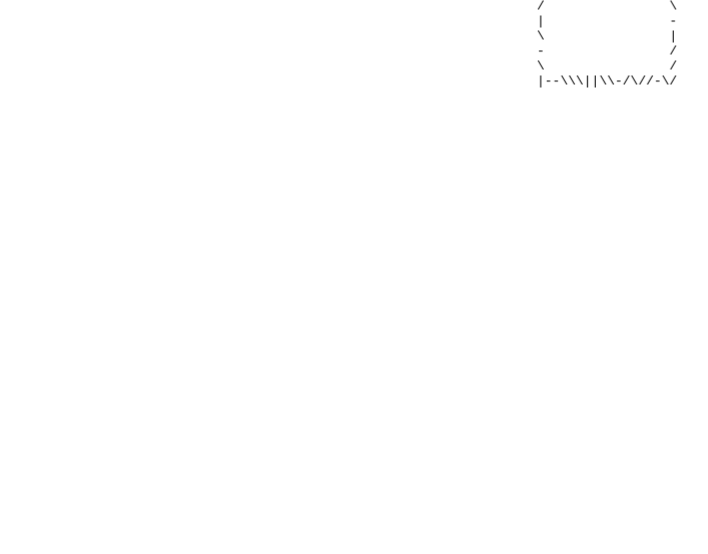
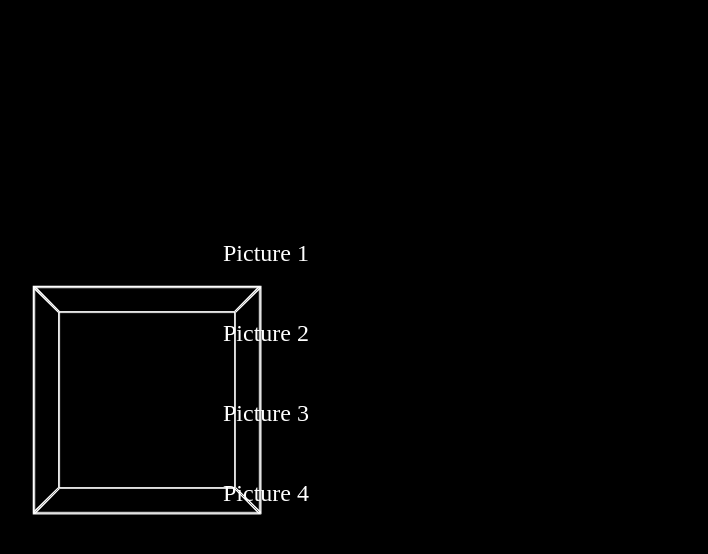
Before and after one commit to diyar2137237243/wanrosm.github.io, a plain HTML site: page index.html in a window 1280 px wide. Shown: the whole page, without its empty margins (33-741 px from the left). Drawn offline with Linux system fonts and the light colour scheme.

Commit message:
Update index.htmlUp

```diff
--- a/index.html
+++ b/index.html
@@ -1,60 +1,121 @@
 <!DOCTYPE html>
 <html>
 <head>
-    <title>3D ASCII Rectangle</title>
     <style>
-        #container {
-            position: relative;
-            perspective: 500px;
+        body {
+            background-color: black;
+            margin: 0;
+            overflow: hidden;
         }
 
-        #rectangle {
+        .container {
             position: absolute;
             top: 50%;
-            left: 50%;
-            transform: translate(-50%, -50%);
-            animation: rotate 1s infinite linear;
+            left: 80px; /* Adjust the left value as needed */
+            transform: translateY(-50%);
+            width: 200px;
+            height: 200px;
+            perspective: 800px;
         }
 
-        @keyframes rotate {
-            0% {
-                transform: translate(-50%, -50%) rotateX(0deg) rotateY(0deg) rotateZ(0deg);
-            }
-            100% {
-                transform: translate(-50%, -50%) rotateX(360deg) rotateY(360deg) rotateZ(360deg);
-            }
+        .cube {
+            position: relative;
+            width: 100%;
+            height: 100%;
+            transform-style: preserve-3d;
+            animation: spin 5s infinite linear;
+        }
+
+        .face {
+            position: absolute;
+            width: 200px;
+            height: 200px;
+            border: 2px solid white;
+            box-sizing: border-box;
+        }
+
+        .front { transform: translateZ(100px); }
+        .back { transform: translateZ(-100px); }
+        .right { transform: rotateY(90deg) translateZ(100px); }
+        .left { transform: rotateY(-90deg) translateZ(100px); }
+        .top { transform: rotateX(90deg) translateZ(100px); }
+        .bottom { transform: rotateX(-90deg) translateZ(100px); }
+
+        @keyframes spin {
+            0% { transform: rotateX(0deg) rotateY(0deg) rotateZ(0deg); }
+            100% { transform: rotateX(360deg) rotateY(360deg) rotateZ(360deg); }
+        }
+
+        .clickable-text {
+            position: absolute;
+            font-size: 24px;
+            color: white;
+            cursor: pointer;
+            transition: color 1s ease-in-out;
+        }
+
+        .clickable-text:hover {
+            color: red;
         }
     </style>
 </head>
 <body>
-    <div id="container">
-        <pre id="rectangle"></pre>
+    <div class="container">
+        <div class="cube">
+            <div class="face front"></div>
+            <div class="face back"></div>
+            <div class="face right"></div>
+            <div class="face left"></div>
+            <div class="face top"></div>
+            <div class="face bottom"></div>
+        </div>
     </div>
 
+    <div class="clickable-text" id="picture1" style="top: 30%; left: 20%;" onclick="handleClick(this, 'https://wanrosm.github.io/Folder1/1imagine.png')">Picture 1</div>
+    <div class="clickable-text" id="picture2" style="top: 40%; left: 20%;" onclick="handleClick(this, 'https://wanrosm.github.io/Folder1/2imagine.png')">Picture 2</div>
+    <div class="clickable-text" id="picture3" style="top: 50%; left: 20%;" onclick="handleClick(this, 'https://wanrosm.github.io/Folder1/3imagine.png')">Picture 3</div>
+    <div class="clickable-text" id="picture4" style="top: 60%; left: 20%;" onclick="handleClick(this, 'https://wanrosm.github.io/Folder1/4imagine.png')">Picture 4</div>
+
     <script>
-        function getRandomCharacter() {
-            const characters = ['/', '-', '|', '\\'];
-            const randomIndex = Math.floor(Math.random() * characters.length);
-            return characters[randomIndex];
+        function handleClick(element, imageUrl) {
+            element.style.color = 'red';
+            element.style.cursor = 'default';
+            element.onclick = null;
+            element.textContent = generateRandomSigns();
+
+            setTimeout(function() {
+                element.textContent = generateRandomSigns();
+            }, 100);
+
+            window.open(imageUrl, '_blank');
         }
 
-        function updateRectangle() {
-            const rectangle = document.getElementById('rectangle');
-            let text = '';
-            for (let i = 0; i < 9; i++) {
-                for (let j = 0; j < 18; j++) {
-                    if (i === 0 || i === 8 || j === 0 || j === 17) {
-                        text += getRandomCharacter();
-                    } else {
-                        text += ' ';
-                    }
-                }
-                text += '\n';
+        function generateRandomSigns() {
+            var signs = '!@#$%^&*()_+-=[]{}|;:,.<>?';
+            var result = '';
+            for (var i = 0; i < 10; i++) {
+                result += signs.charAt(Math.floor(Math.random() * signs.length));
             }
-            rectangle.innerText = text;
+            return result;
         }
 
-        setInterval(updateRectangle, 1);
+        var picture1 = document.getElementById('picture1');
+        var picture2 = document.getElementById('picture2');
+        var picture3 = document.getElementById('picture3');
+        var picture4 = document.getElementById('picture4');
+
+        picture1.onclick = function() {
+            handleClick(this, 'https://wanrosm.github.io/Folder1/1imagine.png');
+        };
+        picture2.onclick = function() {
+            handleClick(this, 'https://wanrosm.github.io/Folder1/2imagine.png');
+        };
+        picture3.onclick = function() {
+            handleClick(this, 'https://wanrosm.github.io/Folder1/3imagine.png');
+        };
+        picture4.onclick = function() {
+            handleClick(this, 'https://wanrosm.github.io/Folder1/4imagine.png');
+        };
     </script>
 </body>
 </html>
```
